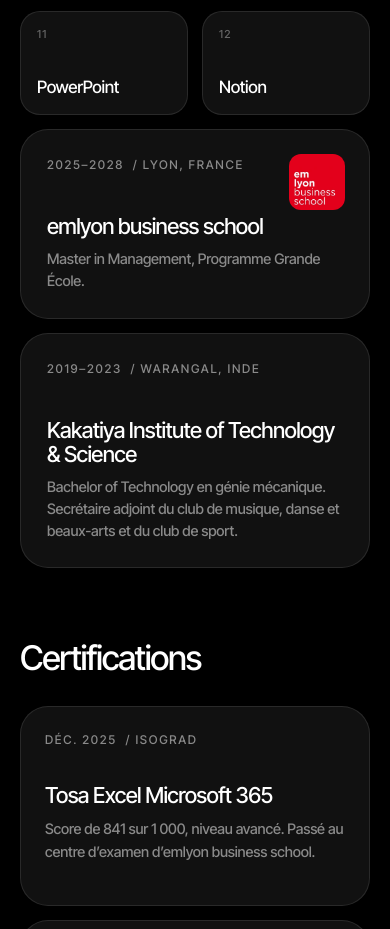
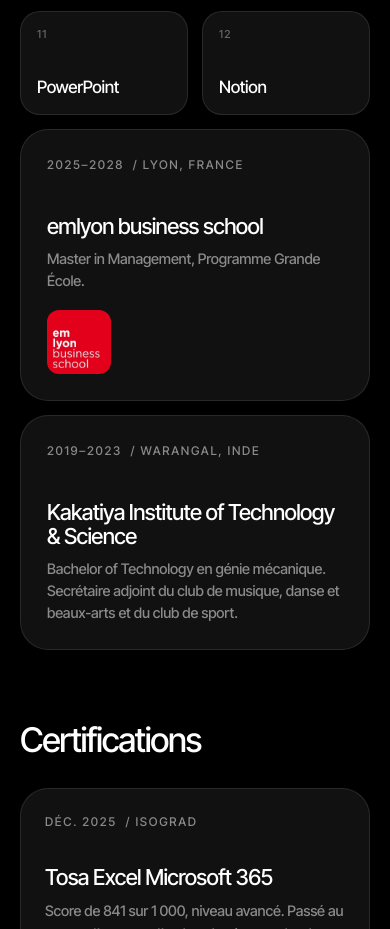
Before and after one commit to ravitejaofficial007-cp/ravitejaofficial007-cp.github.io, a plain HTML site: page fr/index.html in a window 390 px wide. Shown: the part 4160-5089 px from the top of the page. Drawn offline with Linux system fonts and the light colour scheme.

Commit message:
Move emlyon logo: left on wide layout, below text on compact
Co-Authored-By: Claude Sonnet 5.5 <noreply@anthropic.com>
Claude-Session: https://claude.ai/code/session_013AYAsBTZLjRNCKGNYtLn2D

```diff
--- a/assets/css/style.css
+++ b/assets/css/style.css
@@ -276,5 +276,12 @@ h3 { font-weight: 500; letter-spacing: -0.03em; color: var(--white); }
   .roll span, .row, .mini, .feature-views img { transition: none; }
 }
 
-.edu-card { position: relative; }
-.edu-logo { position: absolute; top: 24px; right: 24px; width: 56px; height: 56px; border-radius: 12px; }
+.edu-logo { width: 64px; height: 64px; border-radius: 12px; display: block; }
+.edu-card.has-logo { display: grid; grid-template-columns: 64px 1fr; column-gap: 22px; align-content: start; }
+.edu-card.has-logo .tag { grid-column: 1 / -1; }
+.edu-card.has-logo .edu-logo { grid-column: 1; grid-row: 2 / span 2; align-self: start; margin-top: 40px; }
+.edu-card.has-logo h3, .edu-card.has-logo p:not(.tag) { grid-column: 2; }
+@media (max-width: 640px) {
+  .edu-card.has-logo { display: flex; flex-direction: column; }
+  .edu-card.has-logo .edu-logo { order: 5; margin-top: 18px; }
+}
--- a/fr/index.html
+++ b/fr/index.html
@@ -15,7 +15,7 @@
 <meta name="theme-color" content="#000000">
 <link rel="icon" href="../assets/img/favicon.svg" type="image/svg+xml">
 <link rel="preload" href="../assets/fonts/inter-tight-latin-wght-normal.woff2" as="font" type="font/woff2" crossorigin>
-<link rel="stylesheet" href="../assets/css/style.css?v=20261116k">
+<link rel="stylesheet" href="../assets/css/style.css?v=20261116l">
 <script>document.documentElement.classList.add('js');</script>
 </head>
 <body>
@@ -126,7 +126,7 @@
     <div class="tile card"><small>12</small>Notion</div>
   </div>
   <div class="edu">
-    <article class="card edu-card reveal">
+    <article class="card edu-card has-logo reveal">
       <p class="tag">2025–2028 &nbsp;/ Lyon, France</p>
       <img class="edu-logo" src="../assets/img/logo-emlyon.webp" width="88" height="88" alt="emlyon business school logo" loading="lazy">
       <h3>emlyon business school</h3>
@@ -250,6 +250,6 @@
 </button>
 <p class="chat-tip card" id="chat-tip" role="status" hidden>Assistant de discussion bientôt disponible.</p>
 
-<script src="../assets/js/main.js?v=20261116k" defer></script>
+<script src="../assets/js/main.js?v=20261116l" defer></script>
 </body>
 </html>
```
Also changed, not shown: blog/index.html (+2 -2 lines), blog/sample-case-study.html (+2 -2 lines), index.html (+3 -3 lines).
